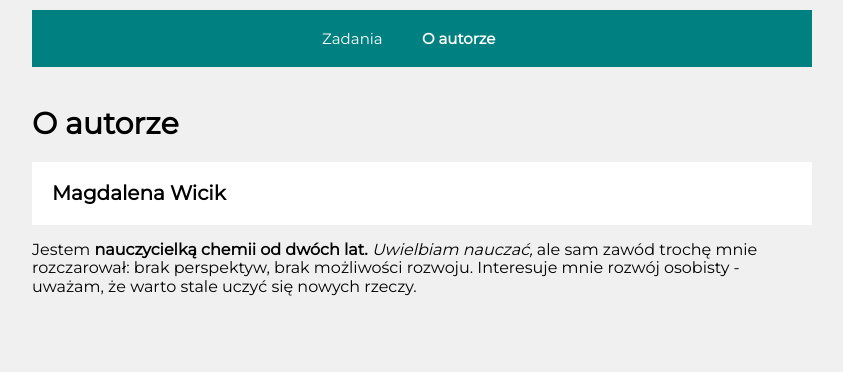
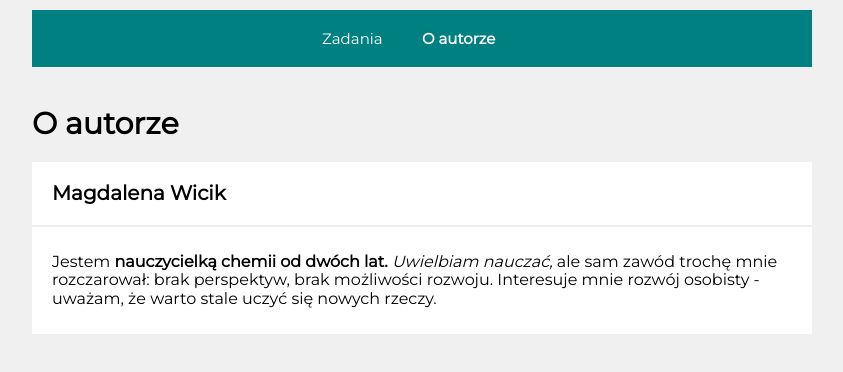
Before and after one commit to MagdaWicik/todo-list-react, a React (Create React App) app: page /#/autor in a window 1280 px wide. Shown: the top 372 px of the page, without its empty margins (218-1061 px from the left). Built offline with nearby package versions, Linux system fonts and the light colour scheme.

Commit message:
Container added

```diff
--- a/src/common/Header/index.js
+++ b/src/common/Header/index.js
@@ -1,9 +1,9 @@
-import { TitleHeader } from "./styled";
+import { TitleHeader, HeaderContainer } from "./styled";
 
 const Header = ({ title }) => (
-    <header>
-        <TitleHeader>{title}</TitleHeader>
-      </header>
+  <HeaderContainer>
+    <TitleHeader>{title}</TitleHeader>
+  </HeaderContainer>
 );
 
 export default Header;
--- a/src/common/Header/styled.js
+++ b/src/common/Header/styled.js
@@ -1,4 +1,9 @@
 import styled from "styled-components";
+
+export const HeaderContainer = styled.header`
+    max-width: 800px;
+    margin: auto;
+`;
 
 export const TitleHeader = styled.h1`
     padding-top: 20px;
--- a/src/common/Section/index.js
+++ b/src/common/Section/index.js
@@ -1,13 +1,13 @@
-import { Header, Title } from "./styled";
+import { Header, Title, Body, SectionContainer } from "./styled";
 
 const Section = ({ title, body, extraHeaderContent }) => (
-    <section>
+    <SectionContainer>
         <Header>
             <Title>{title}</Title>
             {extraHeaderContent}
         </Header>
-        {body}
-    </section>
+        <Body>{body}</Body>
+    </SectionContainer>
 
 );
 
--- a/src/common/Section/styled.js
+++ b/src/common/Section/styled.js
@@ -1,4 +1,9 @@
 import styled from "styled-components";
+
+export const SectionContainer = styled.section`
+    max-width: 800px;
+    margin: auto;
+`;
 
 export const Header = styled.header`
     background-color: rgb(255, 255, 255);
@@ -21,3 +26,12 @@ export const Title = styled.h2`
     margin: 0;
     font-weight: 700;
 `;
+
+export const Body = styled.div`
+    background-color: rgb(255, 255, 255);
+    padding: 10px 20px;
+
+    @media(max-width: 767px) {
+        flex-wrap: wrap;
+    }
+`;
```
